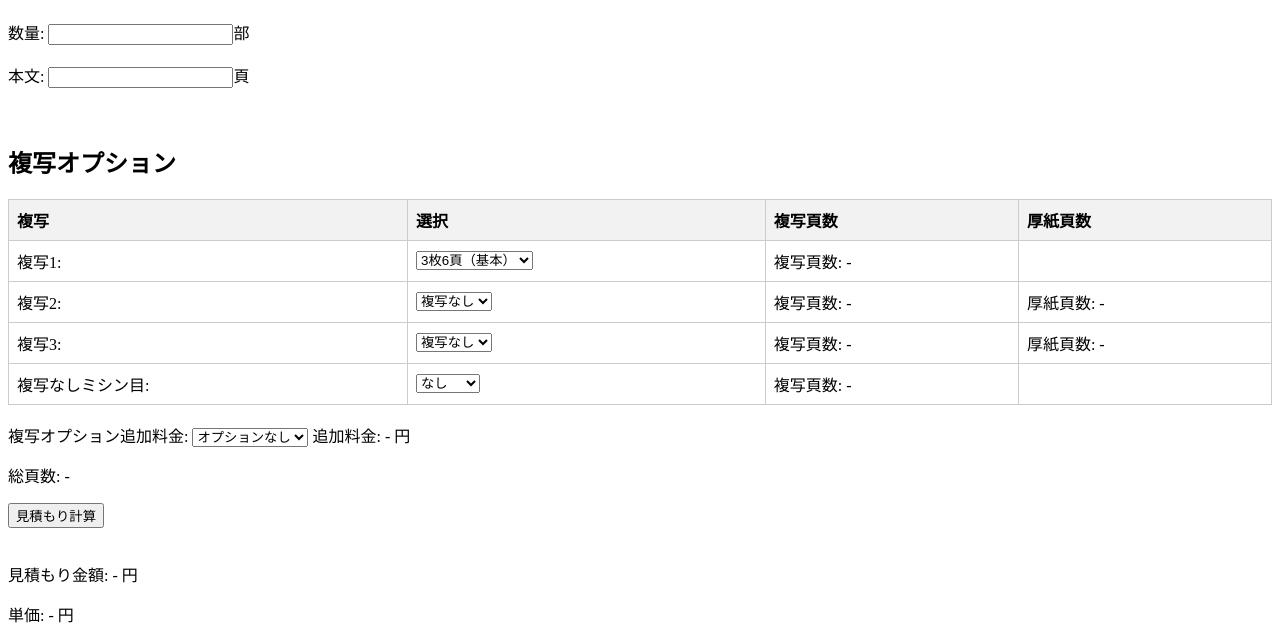
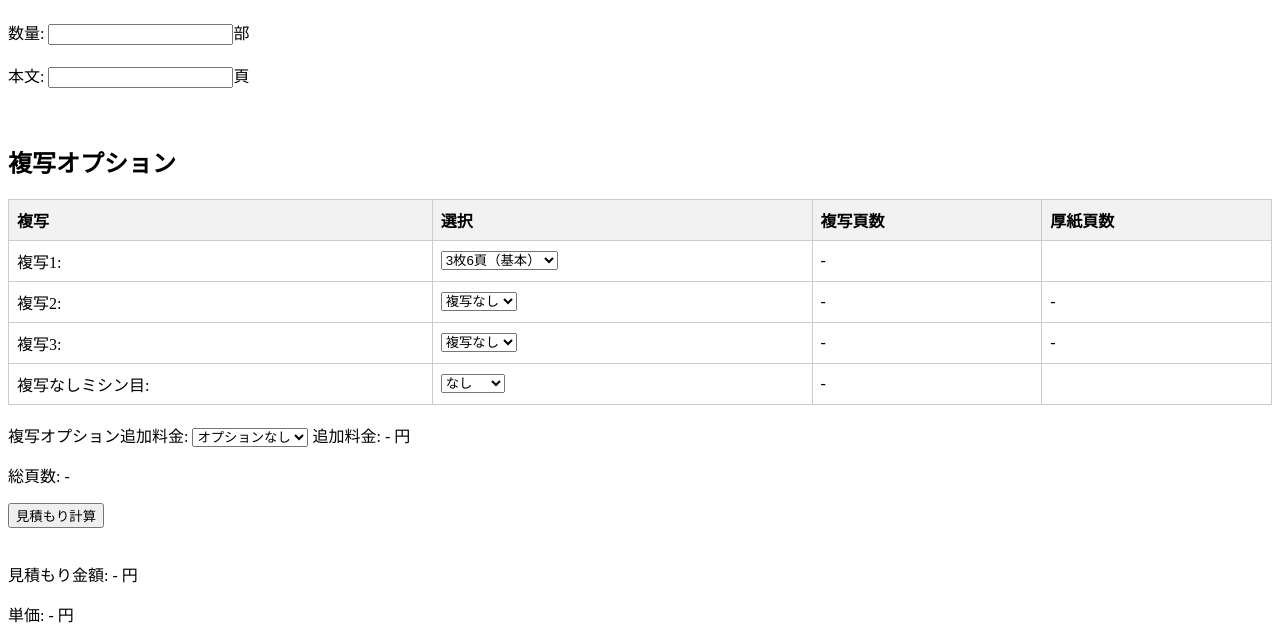
Before and after one commit to fujisawaxxxx/FiveRings, a Django app: page /accounts/main/ in a window 1280 px wide. Shown: the part 208-850 px from the top of the page. Run offline with Django 5.2, Linux system fonts and the light colour scheme; a user stored in the database is signed in.

Commit message:
完成形

```diff
--- a/accounts/templates/accounts/main.html
+++ b/accounts/templates/accounts/main.html
@@ -2,7 +2,7 @@
 <html lang="ja">
 <head>
     <meta charset="UTF-8">
-    <title>メイン画面0006</title>
+    <title>メイン画面0007</title>
     <style>
         .copy-options-table {
             width: 100%;
@@ -47,12 +47,12 @@
             document.getElementById("fukusha5").selectedIndex = 0; // 複写オプション追加料金をリセット
 
             // 複写オプションの表示を初期化
-            document.getElementById("fukusha1-label").innerText = "複写頁数: -";
-            document.getElementById("fukusha2-label").innerText = "複写頁数: -";
-            document.getElementById("fukusha3-label").innerText = "複写頁数: -";
-            document.getElementById("fukusha4-label").innerText = "複写頁数: -";
-            document.getElementById("atsugami2-label").innerText = "厚紙頁数: -";
-            document.getElementById("atsugami3-label").innerText = "厚紙頁数: -";
+            document.getElementById("fukusha1-label").innerText = "-";
+            document.getElementById("fukusha2-label").innerText = "-";
+            document.getElementById("fukusha3-label").innerText = "-";
+            document.getElementById("fukusha4-label").innerText = "-";
+            document.getElementById("atsugami2-label").innerText = "-";
+            document.getElementById("atsugami3-label").innerText = "-";
         }
 
 
@@ -63,22 +63,22 @@
 
             switch (selectedValue) {
                 case "fukusha1-0":
-                    fukusya_page.innerText = "複写頁数: 0";
+                    fukusya_page.innerText = "0";
                     break;
                 case "fukusha1-1":
-                    fukusya_page.innerText = "複写頁数: -2";
+                    fukusya_page.innerText = "-2";
                     break;
                 case "fukusha1-2":
-                    fukusya_page.innerText = "複写頁数: 0";
+                    fukusya_page.innerText = "0";
                     break;
                 case "fukusha1-3":
-                    fukusya_page.innerText = "複写頁数: 2";
+                    fukusya_page.innerText = "2";
                     break;
                 case "fukusha1-4":
-                    fukusya_page.innerText = "複写頁数: 4";
+                    fukusya_page.innerText = "4";
                     break;
                 default:
-                    fukusya_page.innerText = "複写頁数: 0";
+                    fukusya_page.innerText = "0";
             }
         }
 
@@ -90,28 +90,28 @@
 
             switch (selectedValue) {
                 case "fukusha2-0":
-                    fukusya_page.innerText = "複写頁数: 0";
-                    atsugami_page.innerText = "厚紙頁数: 0";
+                    fukusya_page.innerText = "0";
+                    atsugami_page.innerText = "0";
                     break;
                 case "fukusha2-1":
-                    fukusya_page.innerText = "複写頁数: 4";
-                    atsugami_page.innerText = "厚紙頁数: 2";
+                    fukusya_page.innerText = "4";
+                    atsugami_page.innerText = "2";
                     break;
                 case "fukusha2-2":
-                    fukusya_page.innerText = "複写頁数: 6";
-                    atsugami_page.innerText = "厚紙頁数: 2";
+                    fukusya_page.innerText = "6";
+                    atsugami_page.innerText = "2";
                     break;
                 case "fukusha2-3":
-                    fukusya_page.innerText = "複写頁数: 8";
-                    atsugami_page.innerText = "厚紙頁数: 2";
+                    fukusya_page.innerText = "8";
+                    atsugami_page.innerText = "2";
                     break;
                 case "fukusha2-4":
-                    fukusya_page.innerText = "複写頁数: 10";
-                    atsugami_page.innerText = "厚紙頁数: 2";
+                    fukusya_page.innerText = "10";
+                    atsugami_page.innerText = "2";
                     break;
                 default:
-                    fukusya_page.innerText = "複写頁数: 0";
-                    atsugami_page.innerText = "厚紙頁数: 0";
+                    fukusya_page.innerText = "0";
+                    atsugami_page.innerText = "0";
             }
         }
         // 複写3のプルダウン選択時
@@ -122,28 +122,28 @@
 
             switch (selectedValue) {
                 case "fukusha3-0":
-                    fukusya_page.innerText = "複写頁数: 0";
-                    atsugami_page.innerText = "厚紙頁数: 0";
+                    fukusya_page.innerText = "0";
+                    atsugami_page.innerText = "0";
                     break;
                 case "fukusha3-1":
-                    fukusya_page.innerText = "複写頁数: 4";
-                    atsugami_page.innerText = "厚紙頁数: 2";
+                    fukusya_page.innerText = "4";
+                    atsugami_page.innerText = "2";
                     break;
                 case "fukusha3-2":
-                    fukusya_page.innerText = "複写頁数: 6";
-                    atsugami_page.innerText = "厚紙頁数: 2";
+                    fukusya_page.innerText = "6";
+                    atsugami_page.innerText = "2";
                     break;
                 case "fukusha3-3":
-                    fukusya_page.innerText = "複写頁数: 8";
-                    atsugami_page.innerText = "厚紙頁数: 2";
+                    fukusya_page.innerText = "8";
+                    atsugami_page.innerText = "2";
                     break;
                 case "fukusha3-4":
-                    fukusya_page.innerText = "複写頁数: 10";
-                    atsugami_page.innerText = "厚紙頁数: 2";
+                    fukusya_page.innerText = "10";
+                    atsugami_page.innerText = "2";
                     break;
                 default:
-                    fukusya_page.innerText = "複写頁数: 0";
-                    atsugami_page.innerText = "厚紙頁数: 0";
+                    fukusya_page.innerText = "0";
+                    atsugami_page.innerText = "0";
             }
         }
 
@@ -179,19 +179,19 @@
 
             switch (selectedValue) {
                 case "fukusha_no-0":
-                    fukusya_page.innerText = "複写頁数: 0";
+                    fukusya_page.innerText = "0";
                     break;
                 case "fukusha_no-1":
-                    fukusya_page.innerText = "複写頁数: 2";
+                    fukusya_page.innerText = "2";
                     break;
                 case "fukusha_no-2":
-                    fukusya_page.innerText = "複写頁数: 4";
+                    fukusya_page.innerText = "4";
                     break;
                 case "fukusha_no-3":
-                    fukusya_page.innerText = "複写頁数: 6";
+                    fukusya_page.innerText = "6";
                     break;
                 default:
-                    fukusya_page.innerText = "複写頁数: 0";
+                    fukusya_page.innerText = "0";
             }
         }
 
@@ -204,12 +204,12 @@
             var selectedProduct = document.getElementById("document-type").value;
 
             // 各複写オプションページ数と厚紙オプションページ数を取得
-            var fukusha1Page = parseInt(document.getElementById("fukusha1-label").innerText.replace("複写頁数: ", "")) || 0;
-            var fukusha2Page = parseInt(document.getElementById("fukusha2-label").innerText.replace("複写頁数: ", "")) || 0;
-            var fukusha3Page = parseInt(document.getElementById("fukusha3-label").innerText.replace("複写頁数: ", "")) || 0;
-            var fukusha4Page = parseInt(document.getElementById("fukusha4-label").innerText.replace("複写頁数: ", "")) || 0;
-            var atsugami2Page = parseInt(document.getElementById("atsugami2-label").innerText.replace("厚紙頁数: ", "")) || 0;
-            var atsugami3Page = parseInt(document.getElementById("atsugami3-label").innerText.replace("厚紙頁数: ", "")) || 0;
+            var fukusha1Page = parseInt(document.getElementById("fukusha1-label").innerText.replace("", "")) || 0;
+            var fukusha2Page = parseInt(document.getElementById("fukusha2-label").innerText.replace("", "")) || 0;
+            var fukusha3Page = parseInt(document.getElementById("fukusha3-label").innerText.replace("", "")) || 0;
+            var fukusha4Page = parseInt(document.getElementById("fukusha4-label").innerText.replace("", "")) || 0;
+            var atsugami2Page = parseInt(document.getElementById("atsugami2-label").innerText.replace("", "")) || 0;
+            var atsugami3Page = parseInt(document.getElementById("atsugami3-label").innerText.replace("", "")) || 0;
 
             // 総頁数の計算（本文頁数 + 各複写頁数 + 各厚紙頁数）
             var totalPages = content + fukusha1Page + fukusha2Page + fukusha3Page + fukusha4Page + atsugami2Page + atsugami3Page;
@@ -335,7 +335,7 @@
                         <option value="fukusha1-4">5枚10頁</option>
                     </select>
                 </td>
-                <td><span id="fukusha1-label">複写頁数: -</span></td>
+                <td><span id="fukusha1-label">-</span></td>
                 <td></td>
             </tr>
             <tr>
@@ -349,8 +349,8 @@
                         <option value="fukusha2-4">5枚10頁</option>
                     </select>
                 </td>
-                <td><span id="fukusha2-label">複写頁数: -</span></td>
-                <td><span id="atsugami2-label">厚紙頁数: -</span></td>
+                <td><span id="fukusha2-label">-</span></td>
+                <td><span id="atsugami2-label">-</span></td>
             </tr>
             <tr>
                 <td>複写3:</td>
@@ -363,8 +363,8 @@
                         <option value="fukusha3-4">5枚10頁</option>
                     </select>
                 </td>
-                <td><span id="fukusha3-label">複写頁数: -</span></td>
-                <td><span id="atsugami3-label">厚紙頁数: -</span></td>
+                <td><span id="fukusha3-label">-</span></td>
+                <td><span id="atsugami3-label">-</span></td>
             </tr>
             <tr>
                 <td>複写なしミシン目:</td>
@@ -376,7 +376,7 @@
                         <option value="fukusha_no-3">3枚6頁</option>
                     </select>
                 </td>
-                <td><span id="fukusha4-label">複写頁数: -</span></td>
+                <td><span id="fukusha4-label">-</span></td>
                 <td></td>
             </tr>
         </table>
```
